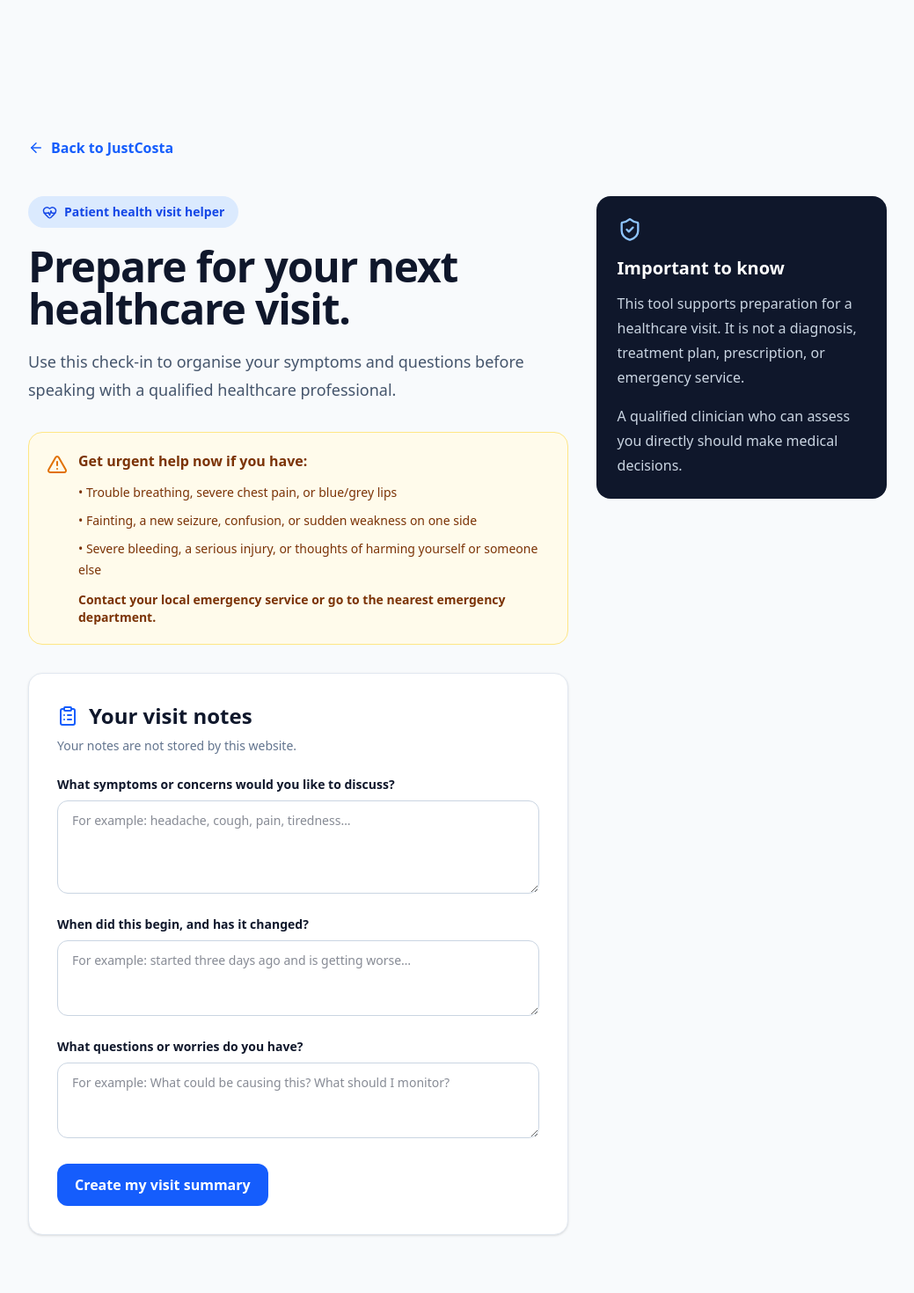
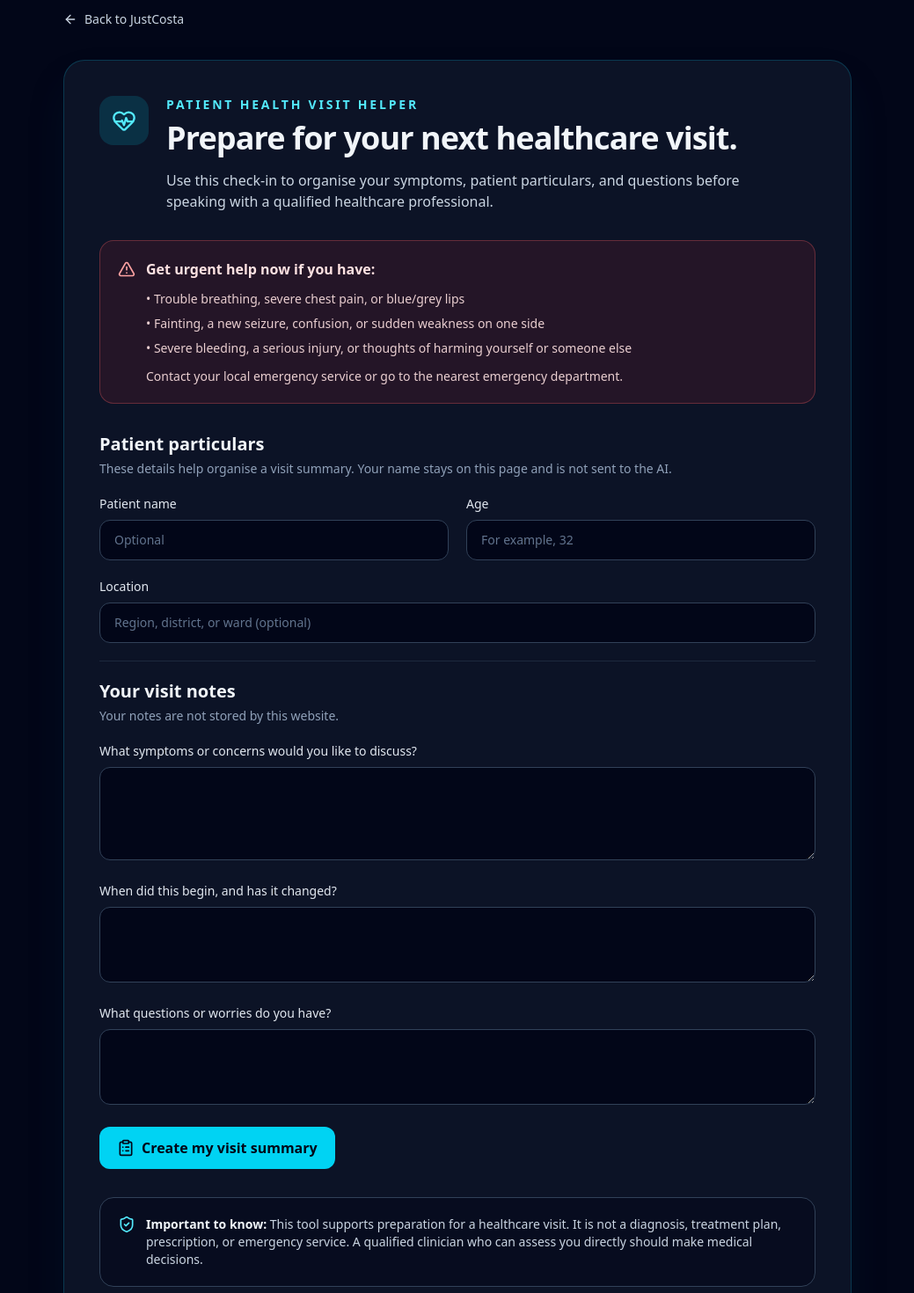
Before and after one commit to CostaHenry5/justcosta-v2, a Next.js app: page /clinical-assistant in a window 1280 px wide. Shown: the part 20-1490 px from the top of the page at 88% size, without its empty margins (120-1159 px from the left). Built offline with nearby package versions, Linux system fonts and the light colour scheme.

Commit message:
Update page.tsx

```diff
--- a/app/clinical-assistant/page.tsx
+++ b/app/clinical-assistant/page.tsx
@@ -11,6 +11,9 @@ const urgentSigns = [
 ];
 
 export default function ClinicalAssistantPage() {
+  const [name, setName] = useState("");
+  const [age, setAge] = useState("");
+  const [location, setLocation] = useState("");
   const [symptoms, setSymptoms] = useState("");
   const [duration, setDuration] = useState("");
   const [concerns, setConcerns] = useState("");
@@ -30,20 +33,17 @@ export default function ClinicalAssistantPage() {
     setIsLoading(true);
     setError("");
     setGuidance("");
-
     try {
       const response = await fetch("/api/clinical-assistant", {
         method: "POST",
         headers: { "Content-Type": "application/json" },
-        body: JSON.stringify({ symptoms, duration, concerns }),
+        body: JSON.stringify({ age, location, symptoms, duration, concerns }),
       });
       const data = await response.json();
-
       if (!response.ok) {
         throw new Error(data.error || "The AI service could not respond right now.");
       }
-
-      setGuidance(data.guidance);
+      setGuidance(data.guidance || "No guidance was returned. Please speak with a qualified clinician.");
     } catch (requestError) {
       setError(requestError instanceof Error ? requestError.message : "Something went wrong. Please try again later.");
     } finally {
@@ -52,104 +52,120 @@ export default function ClinicalAssistantPage() {
   }
 
   return (
-    <main className="min-h-screen bg-slate-50 pt-24 text-slate-900 dark:bg-slate-950 dark:text-slate-100">
-      <section className="mx-auto max-w-5xl px-6 py-12 sm:py-20">
-        <Link href="/" className="inline-flex items-center gap-2 font-semibold text-blue-600 hover:text-blue-700">
-          <ArrowLeft size={18} />
+    <main className="min-h-screen bg-slate-950 px-4 py-8 text-slate-100 sm:px-6 lg:px-8">
+      <div className="mx-auto max-w-4xl">
+        <Link href="/" className="inline-flex items-center gap-2 text-sm text-slate-300 transition hover:text-white">
+          <ArrowLeft className="h-4 w-4" />
           Back to JustCosta
         </Link>
 
-        <div className="mt-10 grid gap-8 lg:grid-cols-[1.3fr_0.7fr]">
+        <section className="mt-8 rounded-3xl border border-cyan-400/20 bg-slate-900/80 p-6 shadow-2xl shadow-cyan-950/30 sm:p-10">
+          <div className="flex flex-col gap-5 sm:flex-row sm:items-start">
+            <div className="flex h-14 w-14 shrink-0 items-center justify-center rounded-2xl bg-cyan-400/15 text-cyan-300">
+              <HeartPulse className="h-7 w-7" />
+            </div>
             <div>
-            <div className="inline-flex items-center gap-2 rounded-full bg-blue-100 px-4 py-2 text-sm font-bold text-blue-700 dark:bg-blue-950 dark:text-blue-200">
-              <HeartPulse size={17} />
-              Patient health visit helper
+              <p className="text-sm font-semibold uppercase tracking-[0.2em] text-cyan-300">Patient health visit helper</p>
+              <h1 className="mt-2 text-3xl font-bold tracking-tight sm:text-4xl">Prepare for your next healthcare visit.</h1>
+              <p className="mt-4 max-w-2xl text-slate-300">Use this check-in to organise your symptoms, patient particulars, and questions before speaking with a qualified healthcare professional.</p>
             </div>
-            <h1 className="mt-5 text-4xl font-extrabold tracking-tight sm:text-5xl">
-              Prepare for your next healthcare visit.
-            </h1>
-            <p className="mt-5 max-w-2xl text-lg leading-8 text-slate-600 dark:text-slate-300">
-              Use this check-in to organise your symptoms and questions before speaking with a qualified healthcare professional.
-            </p>
+          </div>
 
-            <div className="mt-8 rounded-2xl border border-amber-200 bg-amber-50 p-5 dark:border-amber-900 dark:bg-amber-950/40">
+          <div className="mt-8 rounded-2xl border border-red-400/30 bg-red-500/10 p-5">
             <div className="flex gap-3">
-                <AlertTriangle className="mt-1 shrink-0 text-amber-600" />
+              <AlertTriangle className="mt-0.5 h-5 w-5 shrink-0 text-red-300" />
               <div>
-                  <h2 className="font-bold text-amber-900 dark:text-amber-100">Get urgent help now if you have:</h2>
-                  <ul className="mt-3 space-y-2 text-sm leading-6 text-amber-900 dark:text-amber-100">
+                <h2 className="font-semibold text-red-100">Get urgent help now if you have:</h2>
+                <ul className="mt-3 space-y-2 text-sm text-red-100/90">
                   {urgentSigns.map((sign) => <li key={sign}>• {sign}</li>)}
                 </ul>
-                  <p className="mt-3 text-sm font-semibold text-amber-900 dark:text-amber-100">
-                    Contact your local emergency service or go to the nearest emergency department.
-                  </p>
+                <p className="mt-3 text-sm text-red-100/90">Contact your local emergency service or go to the nearest emergency department.</p>
               </div>
             </div>
           </div>
 
-            <form onSubmit={createSummary} className="mt-8 rounded-2xl border border-slate-200 bg-white p-6 shadow-sm dark:border-slate-800 dark:bg-slate-900 sm:p-8">
-              <div className="flex items-center gap-3">
-                <ClipboardList className="text-blue-600" />
-                <h2 className="text-2xl font-bold">Your visit notes</h2>
+          <form onSubmit={createSummary} className="mt-8 space-y-5">
+            <div>
+              <h2 className="text-xl font-semibold">Patient particulars</h2>
+              <p className="mt-1 text-sm text-slate-400">These details help organise a visit summary. Your name stays on this page and is not sent to the AI.</p>
             </div>
-              <p className="mt-2 text-sm text-slate-500 dark:text-slate-400">Your notes are not stored by this website.</p>
 
-              <label className="mt-6 block text-sm font-bold">
-                What symptoms or concerns would you like to discuss?
-                <textarea value={symptoms} onChange={(event) => setSymptoms(event.target.value)} required rows={4} placeholder="For example: headache, cough, pain, tiredness…" className="mt-2 w-full rounded-xl border border-slate-300 bg-white px-4 py-3 font-normal outline-none transition focus:border-blue-500 focus:ring-2 focus:ring-blue-200 dark:border-slate-700 dark:bg-slate-950" />
+            <div className="grid gap-5 sm:grid-cols-2">
+              <label className="block text-sm font-medium text-slate-200">
+                Patient name
+                <input value={name} onChange={(event) => setName(event.target.value)} placeholder="Optional" className="mt-2 w-full rounded-xl border border-slate-700 bg-slate-950 px-4 py-3 text-white outline-none transition placeholder:text-slate-500 focus:border-cyan-400" />
+              </label>
+              <label className="block text-sm font-medium text-slate-200">
+                Age
+                <input value={age} onChange={(event) => setAge(event.target.value)} type="number" min="0" max="130" required placeholder="For example, 32" className="mt-2 w-full rounded-xl border border-slate-700 bg-slate-950 px-4 py-3 text-white outline-none transition placeholder:text-slate-500 focus:border-cyan-400" />
+              </label>
+            </div>
+
+            <label className="block text-sm font-medium text-slate-200">
+              Location
+              <input value={location} onChange={(event) => setLocation(event.target.value)} placeholder="Region, district, or ward (optional)" className="mt-2 w-full rounded-xl border border-slate-700 bg-slate-950 px-4 py-3 text-white outline-none transition placeholder:text-slate-500 focus:border-cyan-400" />
             </label>
 
-              <label className="mt-5 block text-sm font-bold">
-                When did this begin, and has it changed?
-                <textarea value={duration} onChange={(event) => setDuration(event.target.value)} required rows={3} placeholder="For example: started three days ago and is getting worse…" className="mt-2 w-full rounded-xl border border-slate-300 bg-white px-4 py-3 font-normal outline-none transition focus:border-blue-500 focus:ring-2 focus:ring-blue-200 dark:border-slate-700 dark:bg-slate-950" />
+            <div className="border-t border-slate-800 pt-5">
+              <h2 className="text-xl font-semibold">Your visit notes</h2>
+              <p className="mt-1 text-sm text-slate-400">Your notes are not stored by this website.</p>
+            </div>
+
+            <label className="block text-sm font-medium text-slate-200">
+              What symptoms or concerns would you like to discuss?
+              <textarea value={symptoms} onChange={(event) => setSymptoms(event.target.value)} required rows={4} className="mt-2 w-full rounded-xl border border-slate-700 bg-slate-950 px-4 py-3 text-white outline-none transition placeholder:text-slate-500 focus:border-cyan-400" />
             </label>
 
-              <label className="mt-5 block text-sm font-bold">
-                What questions or worries do you have?
-                <textarea value={concerns} onChange={(event) => setConcerns(event.target.value)} rows={3} placeholder="For example: What could be causing this? What should I monitor?" className="mt-2 w-full rounded-xl border border-slate-300 bg-white px-4 py-3 font-normal outline-none transition focus:border-blue-500 focus:ring-2 focus:ring-blue-200 dark:border-slate-700 dark:bg-slate-950" />
+            <label className="block text-sm font-medium text-slate-200">
+              When did this begin, and has it changed?
+              <textarea value={duration} onChange={(event) => setDuration(event.target.value)} required rows={3} className="mt-2 w-full rounded-xl border border-slate-700 bg-slate-950 px-4 py-3 text-white outline-none transition placeholder:text-slate-500 focus:border-cyan-400" />
             </label>
 
-              <button type="submit" className="mt-6 rounded-xl bg-blue-600 px-5 py-3 font-bold text-white transition hover:bg-blue-700">
+            <label className="block text-sm font-medium text-slate-200">
+              What questions or worries do you have?
+              <textarea value={concerns} onChange={(event) => setConcerns(event.target.value)} rows={3} className="mt-2 w-full rounded-xl border border-slate-700 bg-slate-950 px-4 py-3 text-white outline-none transition placeholder:text-slate-500 focus:border-cyan-400" />
+            </label>
+
+            <button type="submit" className="inline-flex items-center justify-center gap-2 rounded-xl bg-cyan-400 px-5 py-3 font-semibold text-slate-950 transition hover:bg-cyan-300">
+              <ClipboardList className="h-5 w-5" />
               Create my visit summary
             </button>
           </form>
 
           {showSummary && (
-              <section className="mt-6 rounded-2xl border border-blue-200 bg-blue-50 p-6 dark:border-blue-900 dark:bg-blue-950/40">
-                <h2 className="text-xl font-bold text-blue-950 dark:text-blue-100">Summary to share with a clinician</h2>
-                <div className="mt-4 space-y-4 text-slate-700 dark:text-slate-200">
-                  <p><strong>Symptoms or concerns:</strong><br />{symptoms}</p>
-                  <p><strong>When it began / changes:</strong><br />{duration}</p>
-                  {concerns && <p><strong>Questions or worries:</strong><br />{concerns}</p>}
+            <section className="mt-8 rounded-2xl border border-cyan-400/25 bg-cyan-400/5 p-6">
+              <h2 className="text-xl font-semibold text-cyan-100">Your visit summary</h2>
+              <div className="mt-4 space-y-4 text-sm text-slate-200">
+                {name && <p><span className="font-semibold text-slate-100">Patient name:</span> {name}</p>}
+                <p><span className="font-semibold text-slate-100">Age:</span> {age}</p>
+                {location && <p><span className="font-semibold text-slate-100">Location:</span> {location}</p>}
+                <p><span className="font-semibold text-slate-100">Symptoms or concerns:</span> {symptoms}</p>
+                <p><span className="font-semibold text-slate-100">When it began or changed:</span> {duration}</p>
+                {concerns && <p><span className="font-semibold text-slate-100">Questions or worries:</span> {concerns}</p>}
               </div>
 
-                <div className="mt-6 border-t border-blue-200 pt-5 dark:border-blue-900">
-                  <h3 className="font-bold text-blue-950 dark:text-blue-100">Want general AI guidance?</h3>
-                  <p className="mt-2 text-sm leading-6 text-slate-700 dark:text-slate-200">
-                    If you continue, these notes will be sent to the AI service to generate general, non-diagnostic information. This website does not save a copy.
-                  </p>
-                  <button type="button" onClick={getGuidance} disabled={isLoading} className="mt-4 rounded-xl bg-slate-900 px-5 py-3 font-bold text-white transition hover:bg-slate-800 disabled:cursor-not-allowed disabled:opacity-60 dark:bg-white dark:text-slate-900">
-                    {isLoading ? "Preparing guidance…" : "Get AI guidance"}
+              <div className="mt-6 rounded-xl border border-slate-700 bg-slate-950/70 p-4 text-sm text-slate-300">
+                <div className="flex gap-3">
+                  <ShieldCheck className="mt-0.5 h-5 w-5 shrink-0 text-cyan-300" />
+                  <p>If you choose AI guidance, only your age, broad location, symptoms, timing, and concerns will be sent to the AI service. Your name is not sent. This website does not save a copy.</p>
+                </div>
+              </div>
+
+              <button type="button" onClick={getGuidance} disabled={isLoading} className="mt-5 rounded-xl bg-cyan-400 px-5 py-3 font-semibold text-slate-950 transition hover:bg-cyan-300 disabled:cursor-not-allowed disabled:opacity-60">
+                {isLoading ? "Getting AI guidance..." : "Get AI guidance"}
               </button>
-                  {error && <p className="mt-4 text-sm font-semibold text-red-700 dark:text-red-300">{error}</p>}
-                  {guidance && <div className="mt-5 rounded-xl bg-white p-5 leading-7 text-slate-800 shadow-sm dark:bg-slate-900 dark:text-slate-100 whitespace-pre-wrap">{guidance}</div>}
+
+              {error && <p className="mt-4 text-sm text-red-300">{error}</p>}
+              {guidance && <div className="mt-5 whitespace-pre-wrap rounded-xl border border-slate-700 bg-slate-950/70 p-5 text-sm leading-6 text-slate-200">{guidance}</div>}
+            </section>
+          )}
+
+          <div className="mt-8 flex gap-3 rounded-2xl border border-slate-700 bg-slate-950/50 p-5 text-sm text-slate-300">
+            <ShieldCheck className="h-5 w-5 shrink-0 text-cyan-300" />
+            <p><span className="font-semibold text-slate-100">Important to know:</span> This tool supports preparation for a healthcare visit. It is not a diagnosis, treatment plan, prescription, or emergency service. A qualified clinician who can assess you directly should make medical decisions.</p>
           </div>
         </section>
-            )}
       </div>
-
-          <aside className="h-fit rounded-2xl bg-slate-900 p-6 text-white">
-            <ShieldCheck className="text-blue-300" size={28} />
-            <h2 className="mt-4 text-xl font-bold">Important to know</h2>
-            <p className="mt-3 leading-7 text-slate-300">
-              This tool supports preparation for a healthcare visit. It is not a diagnosis, treatment plan, prescription, or emergency service.
-            </p>
-            <p className="mt-4 leading-7 text-slate-300">
-              A qualified clinician who can assess you directly should make medical decisions.
-            </p>
-          </aside>
-        </div>
-      </section>
     </main>
   );
 }
```
Lines whose indentation alone changed are shown as unchanged.
